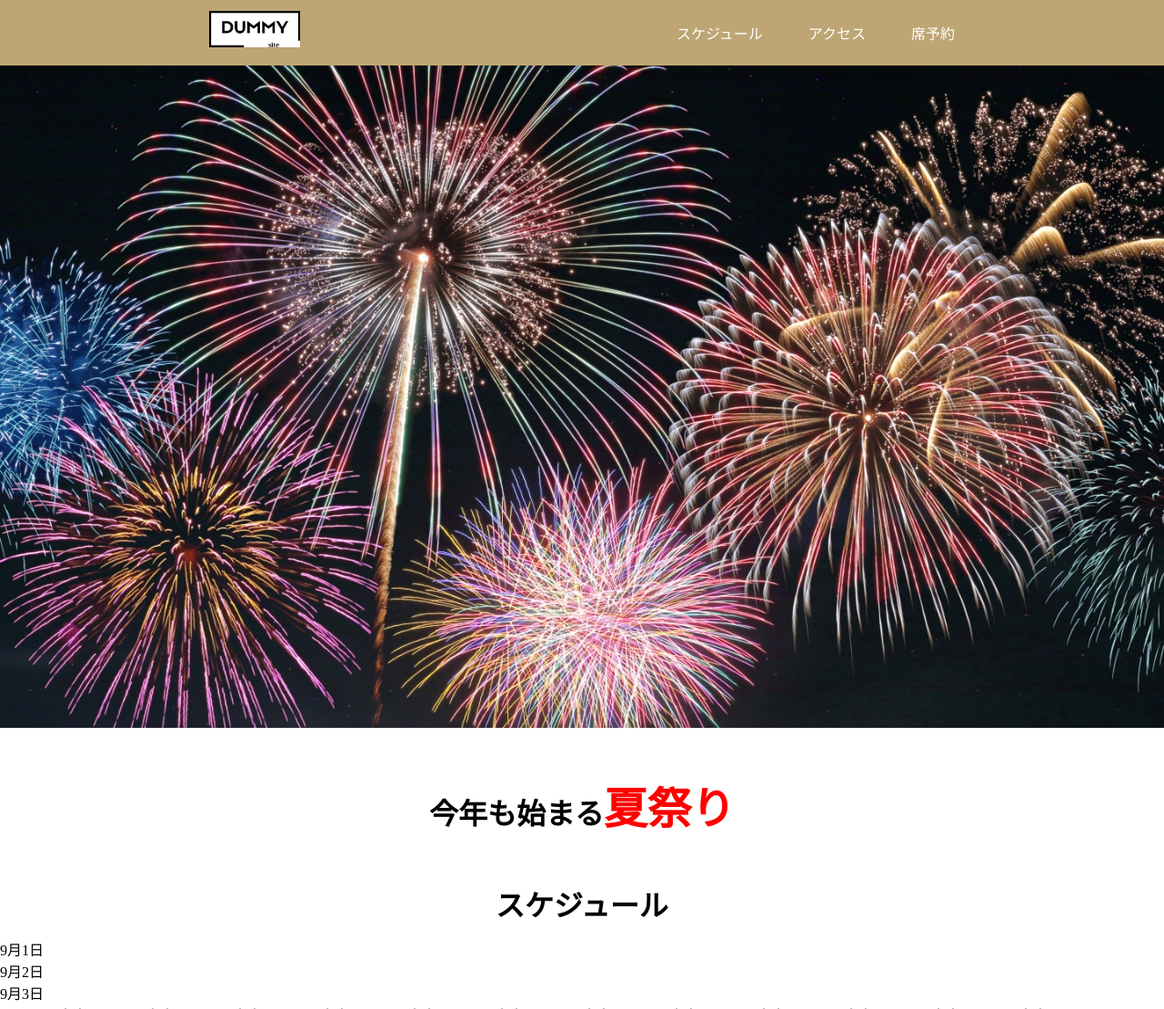
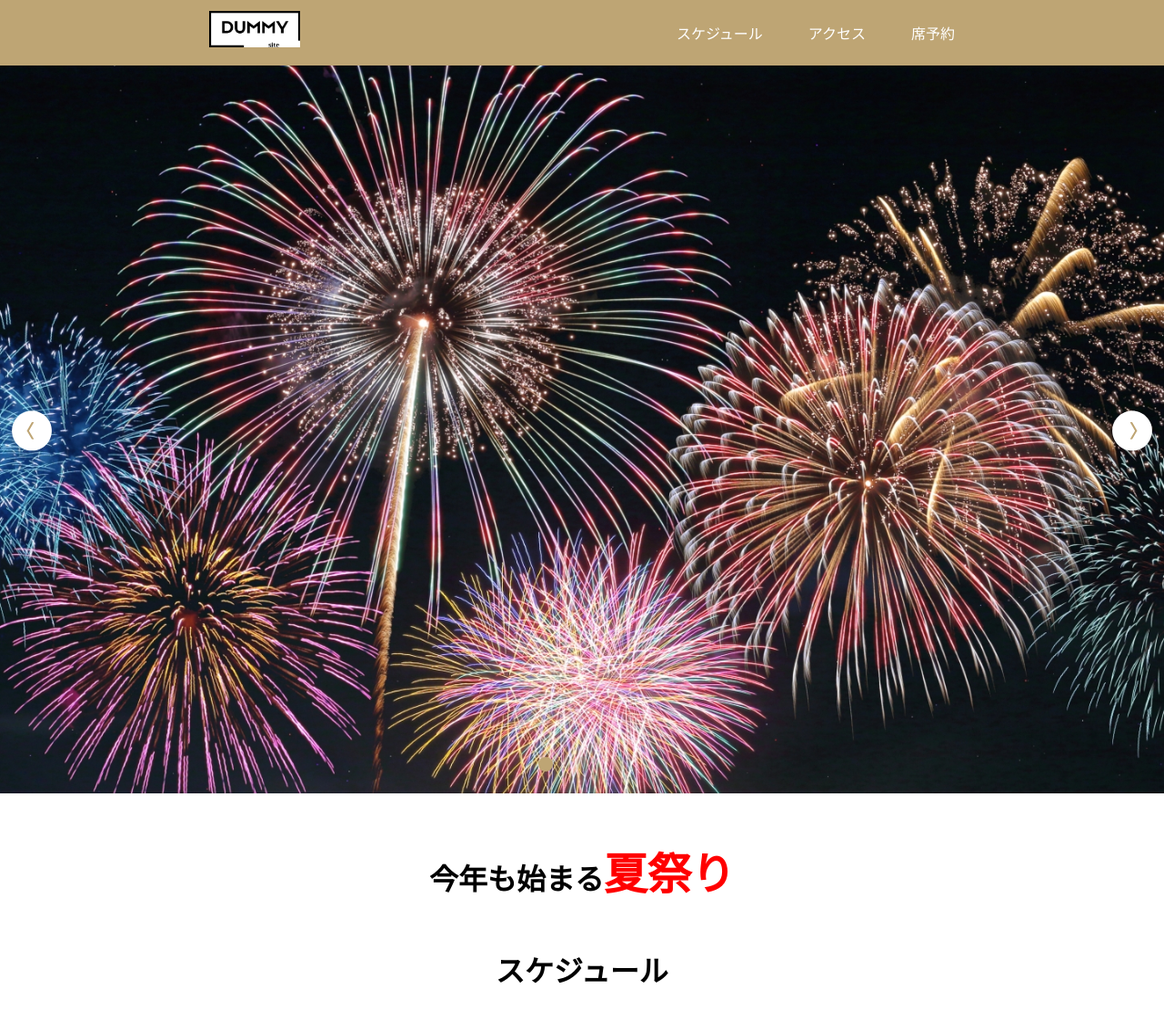
Before and after one commit to KazukiHosokawa2328/demo_week5, a PHP site: page / in a window 1280 px wide. Shown: the top 1109 px of the page at 91% size. Run offline with PHP 8.4, Linux system fonts and the light colour scheme.

Commit message:
[add]swiperのcss追加

```diff
--- a/css/style.css
+++ b/css/style.css
@@ -28,7 +28,7 @@ a {
 
 .header {
   background-color: #bea574;
-  position: fixed;
+  /* position: fixed; */
   width: 100%;
 }
 
@@ -73,8 +73,73 @@ a {
   opacity: 0.5;
 }
 
+/* swiper */
+.swiper {
+  width: 100%;
+  height: 100vh;
+}
+
+.swiper-slide {
+  text-align: center;
+  font-size: 18px;
+  /* background: #bea574; */
+  display: flex;
+  justify-content: center;
+  align-items: center;
+}
+
+.swiper-slide img {
+  display: block;
+  width: 100%;
+  height: 100%;
+  object-fit: cover;
+}
+
+/* 前へ次への矢印カスタマイズ */
+.swiper-button-prev,
+.swiper-button-next {
+  height: 50px;
+  width: 50px;
+}
+/* 前へ次への矢印カスタマイズ */
+.swiper-button-prev::after,
+.swiper-button-next::after {
+  background-repeat: no-repeat;
+  background-size: contain;
+  content: "";
+  height: 50px;
+  margin: auto;
+  width: 50px;
+}
+/* 前への矢印カスタマイズ */
+.swiper-button-prev::after {
+  background-image: url(../slide-btn-prev.svg);
+}
+/* 次への矢印カスタマイズ */
+.swiper-button-next::after {
+  background-image: url(../slide-btn-next.svg);
+}
+
+/* ページネーションの余白 */
+.swiper-horizontal > .swiper-pagination-bullets .swiper-pagination-bullet,
+.swiper-pagination-horizontal.swiper-pagination-bullets
+  .swiper-pagination-bullet {
+  margin: 12px;
+}
+/* ページネーションのサイズと色 */
+.swiper-pagination-bullet {
+  background-color: #bea574;
+  height: 16px;
+  width: 16px;
+}
+/* 画像サイズ調整 */
+.swiper-slide img {
+  /* height: auto; */
+  width: 100%;
+}
+
 .keyvisual {
-  background-image: url(../img/slide_1.jpg);
+  /* background-image: url(../img/slide_1.jpg);
   background-size: cover;
   background-position: center;
   background-repeat: no-repeat;
@@ -82,7 +147,7 @@ a {
   height: 100vh;
   display: flex;
   align-items: center;
-  justify-content: center;
+  justify-content: center; */
 }
 
 /* about */
--- a/index.html
+++ b/index.html
@@ -4,6 +4,10 @@
     <meta charset="UTF-8" />
     <meta name="viewport" content="width=device-width, initial-scale=1.0" />
     <title>Document</title>
+    <link
+      rel="stylesheet"
+      href="https://cdn.jsdelivr.net/npm/swiper@11/swiper-bundle.min.css"
+    />
     <link rel="stylesheet" href="./css/style.css" />
   </head>
   <body>
@@ -28,7 +32,40 @@
     </header>
     <main>
       <!-- Swiper.jsでキービジュアルは実装予定 -->
-      <div class="keyvisual"></div>
+      <div class="swiper mySwiper">
+        <div class="swiper-wrapper">
+          <div class="swiper-slide">
+            <img
+              class="card__image"
+              src="./img/slide_1.jpg"
+              alt=""
+              width="680"
+              height="400"
+            />
+          </div>
+          <div class="swiper-slide">
+            <img
+              class="card__image"
+              src="./img/slide_2.jpg"
+              alt=""
+              width="680"
+              height="400"
+            />
+          </div>
+          <div class="swiper-slide">
+            <img
+              class="card__image"
+              src="./img/slide_3.jpg"
+              alt=""
+              width="680"
+              height="400"
+            />
+          </div>
+        </div>
+        <div class="swiper-button-next"></div>
+        <div class="swiper-button-prev"></div>
+        <div class="swiper-pagination"></div>
+      </div>
       <!-- 小見出しの文章 -->
       <section id="about">
         <div class="about-wrapper">
@@ -138,5 +175,8 @@
         </div>
       </footer>
     </main>
+    <script src="https://cdn.jsdelivr.net/npm/swiper@11/swiper-bundle.min.js"></script>
+    <script src="https://code.jquery.com/jquery-3.5.1.min.js"></script>
+    <script src="./js/index.js"></script>
   </body>
 </html>
--- /dev/null
+++ b/js/index.js
@@ -0,0 +1,15 @@
+var swiper = new Swiper(".mySwiper", {
+  cssMode: true,
+  spaceBetween: 50,
+  navigation: {
+    nextEl: ".swiper-button-next",
+    prevEl: ".swiper-button-prev",
+  },
+  pagination: {
+    el: ".swiper-pagination",
+    clickable: true,
+  },
+  mousewheel: true,
+  keyboard: true,
+  loop: true,
+});
```
